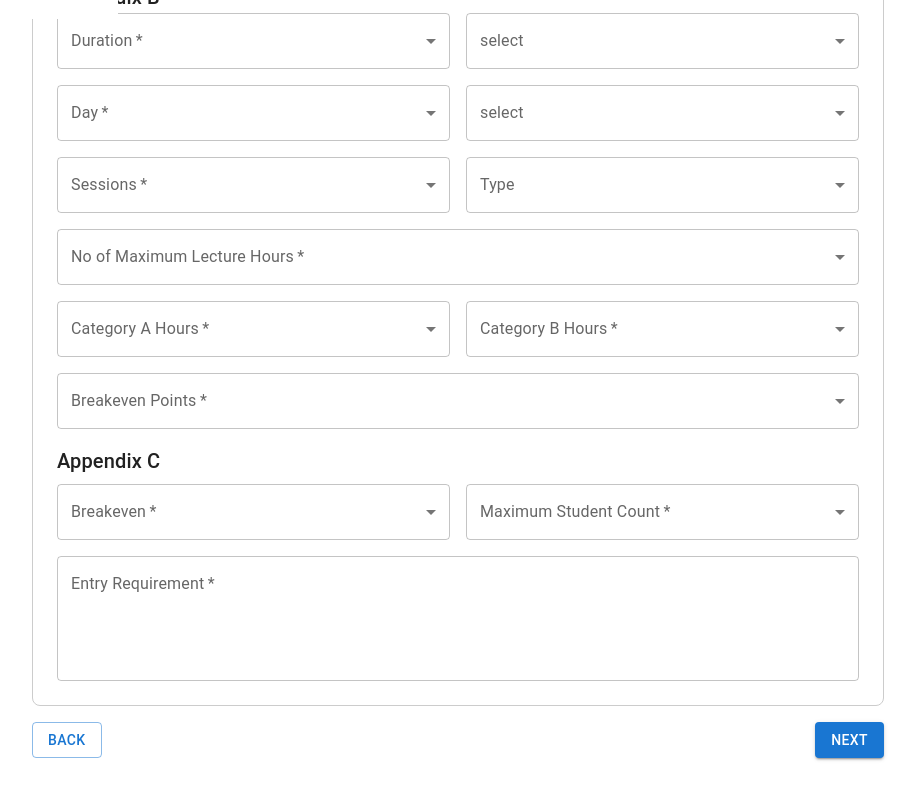
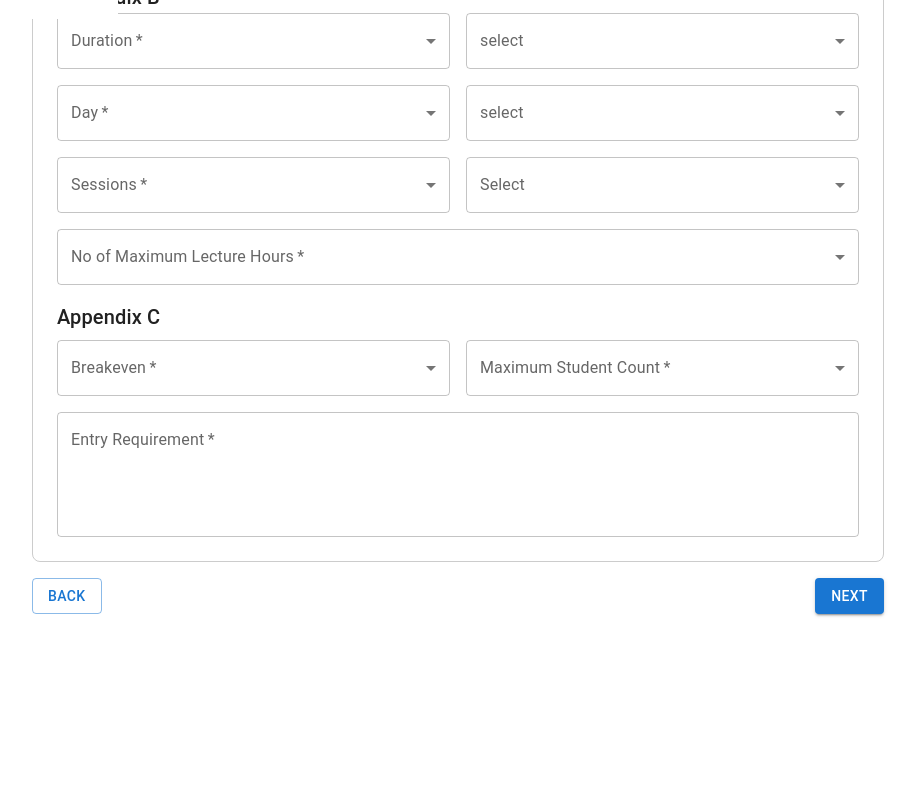
Before and after one commit to UththaraMadubhashini/mpma_systems, a React (Create React App) app: page /course-registration in a window 1280 px wide. Shown: the part 891-1691 px from the top of the page, without its empty margins (182-1098 px from the left). After the commit the page ends 1561 px from the top, so only its background shows below. Built offline with nearby package versions, Linux system fonts and the light colour scheme.

Commit message:
fixing errors

```diff
--- a/src/Pages/Course_Batch/courseRegistration.js
+++ b/src/Pages/Course_Batch/courseRegistration.js
@@ -15,7 +15,7 @@ const durations = ["Full Day", "Half Day", "Weeks", "Months"];
 const days = ["Week Days", "Week Ends", "Both"];
 const sessions = ["Full Day", "Half Day"];
 const maxLectureHours = [1, 2, 3, 4, 5, 6, 7, 8, 9, 10, 11, 12];
-const categoryHours = [1, 2, 3, 4, 5, 6, 7, 8, 9, 10];
+// const categoryHours = [1, 2, 3, 4, 5, 6, 7, 8, 9, 10];
 const breakevenOptions = [10, 15, 20, 25, 30];
 const maxStudentOptions = [10, 20, 30, 40, 50];
 
@@ -294,8 +294,8 @@ function CourseRegistration() {
             <TextField
               select
               fullWidth
-              label="Type"
-              name="sessionType"
+              label="Select"
+              name="sessionSelect"
               value={formData.sessionType}
               onChange={handleChange}
             >
@@ -317,57 +317,6 @@ function CourseRegistration() {
               required
             >
               {maxLectureHours.map((option) => (
-                <MenuItem key={option} value={option}>
-                  {option}
-                </MenuItem>
-              ))}
-            </TextField>
-          </Grid>
-          <Grid item xs={6}>
-            <TextField
-              select
-              fullWidth
-              label="Category A Hours"
-              name="categoryA"
-              value={formData.categoryA}
-              onChange={handleChange}
-              required
-            >
-              {categoryHours.map((option) => (
-                <MenuItem key={option} value={option}>
-                  {option}
-                </MenuItem>
-              ))}
-            </TextField>
-          </Grid>
-          <Grid item xs={6}>
-            <TextField
-              select
-              fullWidth
-              label="Category B Hours"
-              name="categoryB"
-              value={formData.categoryB}
-              onChange={handleChange}
-              required
-            >
-              {categoryHours.map((option) => (
-                <MenuItem key={option} value={option}>
-                  {option}
-                </MenuItem>
-              ))}
-            </TextField>
-          </Grid>
-          <Grid item xs={12}>
-            <TextField
-              select
-              fullWidth
-              label="Breakeven Points"
-              name="breakeven"
-              value={formData.breakeven}
-              onChange={handleChange}
-              required
-            >
-              {breakevenOptions.map((option) => (
                 <MenuItem key={option} value={option}>
                   {option}
                 </MenuItem>
```
